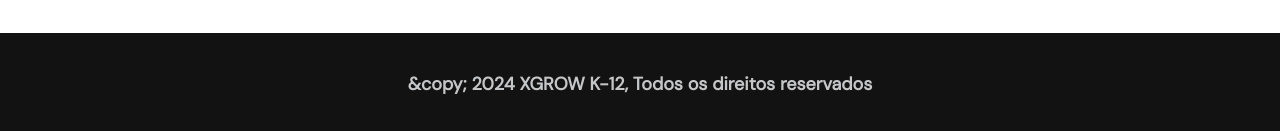
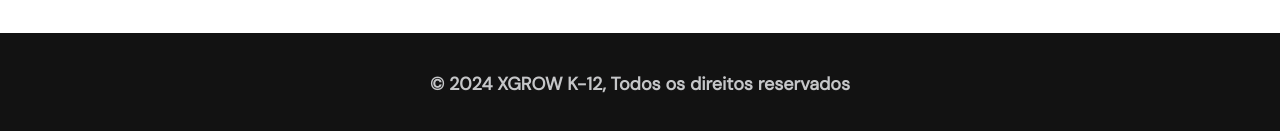
Before and after one commit to DavidKarpinski/BlogK12, a React (Create React App) app: page / in a window 1280 px wide. Shown: the part 1920-2051 px from the top of the page. Built offline with nearby package versions, Linux system fonts and the light colour scheme; no server answers.

Commit message:
fix: footer copyright symbol render

```diff
--- a/src/components/Footer/Footer.jsx
+++ b/src/components/Footer/Footer.jsx
@@ -1,10 +1,9 @@
 import './Footer.css'
 
 function Footer() {
-  const footerText = '&copy; 2024 XGROW K-12, Todos os direitos reservados'
   return (
     <footer className='footer'>
-      <p className='footer__text'>{footerText}</p>
+      <p className='footer__text'>&copy; 2024 XGROW K-12, Todos os direitos reservados</p>
     </footer>
   )
 }
```
